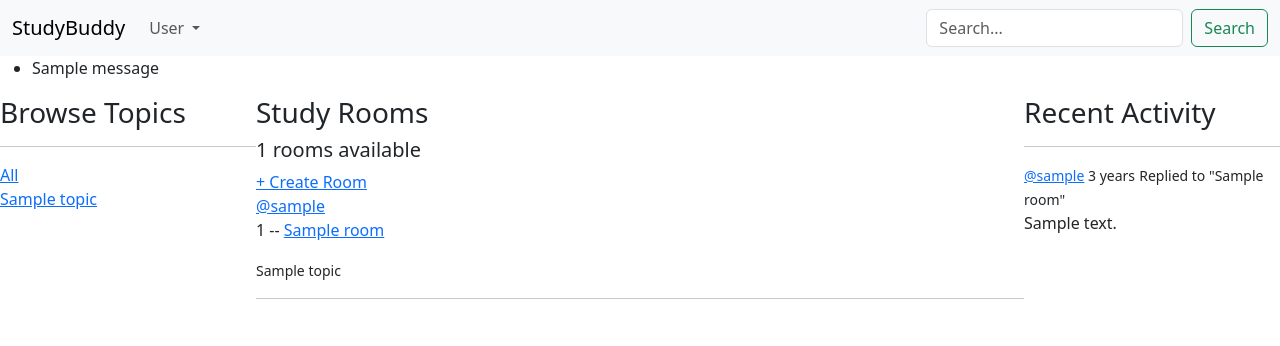
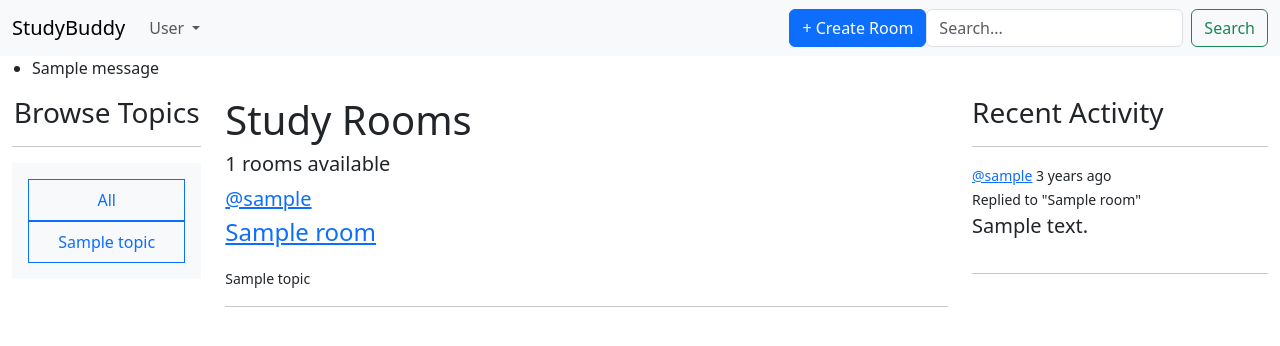
Before and after one commit to piyakker/StudyBuddy, a Django app: page / in a window 1280 px wide. Shown: the top 346 px of the page. Run offline with Django 3.2, Linux system fonts and the light colour scheme; tables that the repository leaves empty hold one stand-in row (values such as "Sample post"); one stand-in notice (Sample message) is shown.

Commit message:
modify home page

```diff
--- a/base/templates/base/activity_component.html
+++ b/base/templates/base/activity_component.html
@@ -1,13 +1,19 @@
 <h3>Recent Activity</h3>
 <hr>
+
 {% for message in room_messages %}
+<div class="d-flex justify-content-between">
   <div>
-  <small><a href="{% url 'user-profile' message.user.id %}">@{{message.user}}</a> {{message.created|timesince}}</small>
+      <small><a href="{% url 'user-profile' message.user.id %}">@{{message.user}}</a> {{message.created|timesince}} ago</small>
+      <br>
       <small>Replied to "{{message.room}}"</small>
-  <p>{{message}}</p>
+      <p class="fs-5">{{message}}</p>
+  </div>
+  <div>
     {% if request.user == message.user %}
     <a href="{% url 'delete-message' message.id %}">Delete</a>
-  <hr>
     {% endif %}
   </div>
+</div>
+<hr>
   {% endfor %}
--- a/base/templates/base/feed_component.html
+++ b/base/templates/base/feed_component.html
@@ -1,10 +1,17 @@
 {% for room in rooms %}
-{% if request.user == room.host %}
-<a href="{% url 'update-room' room.id %}">Edit</a>
-<a href="{% url 'delete-room' room.id %}">Delete</a>
-{% endif %}
- <a href="{% url 'user-profile' room.host.id %}"><span>@{{room.host.username}}</span></a>
-<p>{{room.id}} -- <a href="{% url 'room' room.id %}">{{room.name}}</a></p>
-<small>{{room.topic.name}}</small>
+<div class="d-flex justify-content-between">
+  <div>
+    <a class="fs-5" href="{% url 'user-profile' room.host.id %}"><span>@{{room.host.username}}</span></a>
+    <p class="fs-4"><a href="{% url 'room' room.id %}">{{room.name}}</a></p>
+    <small>{{room.topic.name}}</small>
+  </div>
+
+  <div>
+    {% if request.user == room.host %}
+    <a href="{% url 'update-room' room.id %}">Edit</a>
+    <a href="{% url 'delete-room' room.id %}">Delete</a>
+    {% endif %}
+  </div>
+</div>
 <hr>
 {% endfor %}
--- a/base/templates/base/home.html
+++ b/base/templates/base/home.html
@@ -8,23 +8,22 @@
   }
 </style>
 
-<div class="home-container">
-
-  <div>
+<div class="container-fluid">
+  <div class="row row-cols-4">
+    <div class="col-2 text-center">
       {% include 'base/topics_component.html' %}
     </div>
-
-  <div>
-    <h3>Study Rooms</h3>
+    <div class="col-7">
+      <h1>Study Rooms</h1>
       <h5>{{rooms.count}} rooms available</h5>
-    <a href="{% url 'create-room' %}">+ Create Room</a>
       <div>
         {% include 'base/feed_component.html' %}
       </div>
     </div>
-
-  <div>
+    <div class="col-3">
       {% include 'base/activity_component.html' %}
     </div>
   </div>
+</div>
+
 {% endblock %}
--- a/base/templates/base/topics_component.html
+++ b/base/templates/base/topics_component.html
@@ -1,10 +1,14 @@
 <h3>Browse Topics</h3>
 <hr>
-<div>
-  <a href="{% url 'home' %}">All</a>
+<div class="d-flex flex-column flex-shrink-0 p-3 bg-light">
+  <ul class="nav nav-pills flex-column mb-auto">
+    <li class="nav-item border border-primary">
+      <a class="nav-link" href="{% url 'home' %}">All</a>
+    </li>
+    {% for topic in topics %}
+    <li class="nav-item border border-primary">
+      <a class="nav-link" href="{% url 'home' %}?q={{topic.name}}">{{topic.name}}</a>
+    </li>
+    {% endfor %}
+  </ul>
 </div>
-{% for topic in topics %}
-<div>
-  <a href="{% url 'home' %}?q={{topic.name}}">{{topic.name}}</a>
-</div>
-{% endfor %}
--- a/templates/navbar.html
+++ b/templates/navbar.html
@@ -30,6 +30,7 @@
           </ul>
         </li>
       </ul>
+      <a class="btn btn-primary" href="{% url 'create-room' %}">+ Create Room</a>
       <form action="{% url 'home' %}" method="GET" class="d-flex" role="search">
         <input type="text" class="form-control me-2" name="q" placeholder="Search..." aria-label="Search">
         <button class="btn btn-outline-success" type="submit">Search</button>
```
Lines whose indentation alone changed are shown as unchanged.
